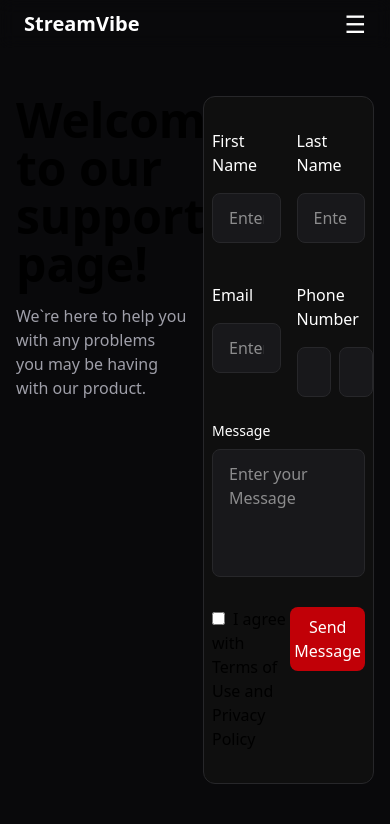
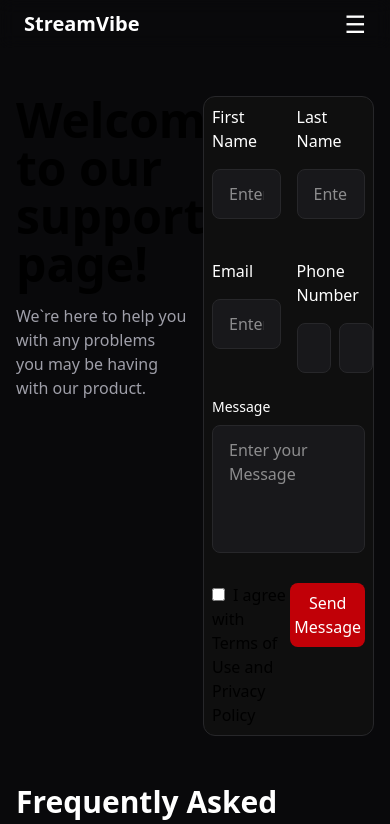
Before and after one commit to AntonBerest/movie-app, a Next.js app: page /support in a window 390 px wide. Shown: the top 824 px of the page. Built offline with nearby package versions, Linux system fonts and the light colour scheme.

Commit message:
support page (test9)

```diff
--- a/components/support/SupportHero.tsx
+++ b/components/support/SupportHero.tsx
@@ -10,7 +10,7 @@ export default function SupportHero() {
           product.
         </p>
       </div>
-      <div className="px-2 py-2 md:px-8 py-8 bg-[#0F0F0F] border border-zinc-800 rounded-xl">
+      <div className="px-2 py-2 md:px-8 md:py-8 bg-[#0F0F0F] border border-zinc-800 rounded-xl">
         <div className="grid grid-cols-2 gap-4 ">
           <div>
             <p className="text-white max-w-xl mb-4">First Name</p>
```
